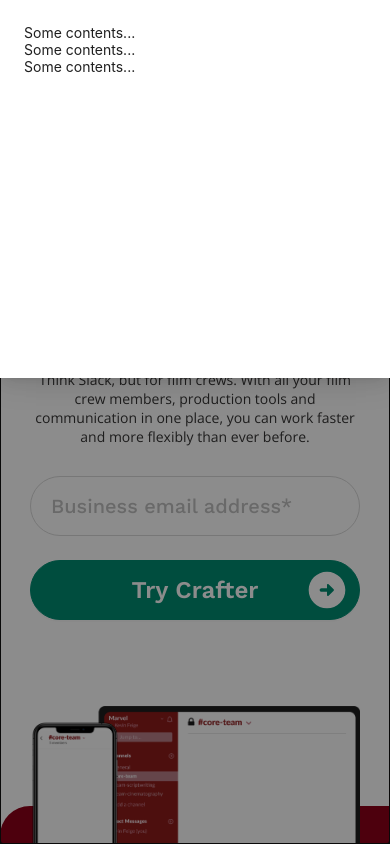
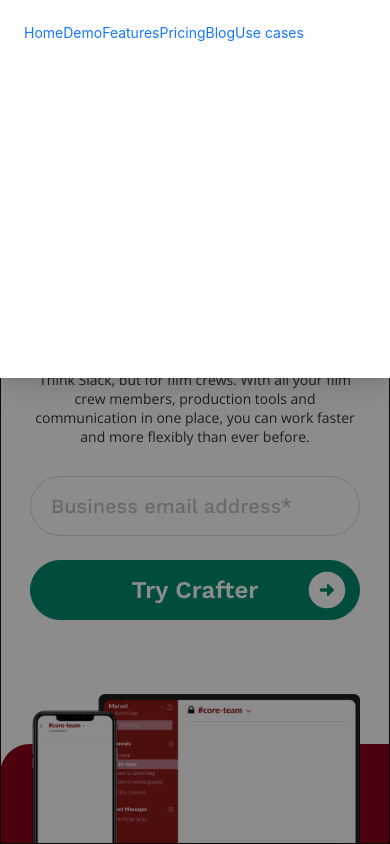
Before and after one commit to jayvaddoriya/crafter, a React (Create React App) app: page / in a window 390 px wide. Both pictures are taken after a click on the icon 333 px from the left and 53 px from the top of the page. Shown: the top 844 px of the page. Built offline with nearby package versions, Linux system fonts and the light colour scheme.

Commit message:
minor changes

```diff
--- a/src/component/Home/CoreTeam/coreTeam.scss
+++ b/src/component/Home/CoreTeam/coreTeam.scss
@@ -6,6 +6,9 @@
   }
   @media (max-width: 768px) {
     padding-top: 62px;
+  }
+  @media (max-width: 425px) {
+    padding-top: 0px;
   }
   .webAndMobileImg {
     background-color: $primaryColor;
@@ -29,7 +32,7 @@
     @media (max-width: 425px) {
       margin-right: 0px;
       border-radius: 30px 0 30px 0;
-      margin-bottom: 120px;
+      margin-bottom: 50px;
       padding: 0 30px;
     }
     .coreTeamMobileImg {
@@ -37,6 +40,9 @@
       margin-top: -200px;
       @media (max-width: 768px) {
         margin-top: -100px;
+      }
+      @media (max-width: 425px) {
+        margin-top: -50px;
       }
     }
   }
@@ -64,5 +70,8 @@
     @media (max-width: 768px) {
       padding: 35px 0 50px 0;
     }
+    @media (max-width: 425px) {
+      padding: 25px 0 30px 0;
+    }
   }
 }
--- a/src/component/Home/HeroSection/heroSection.scss
+++ b/src/component/Home/HeroSection/heroSection.scss
@@ -110,7 +110,7 @@
           width: 400px;
         }
         @media (max-width: 768px) {
-          width: 330px;
+          width: 410px;
         }
         @media (max-width: 425px) {
           width: 100%;
--- a/src/component/Navbar/Navbar.jsx
+++ b/src/component/Navbar/Navbar.jsx
@@ -87,6 +87,8 @@
               fill="#424242"
             />
           </svg>
+        </div>
+      </Header>
       <Drawer
         placement="top"
         className="drawerMenu"
@@ -109,12 +111,20 @@
         }
         open={open}
       >
-            <p>Some contents...</p>
-            <p>Some contents...</p>
-            <p>Some contents...</p>
+        <div className="mobileNavLinks">
+          {linksItem.map((item) => (
+            <NavLink
+              exact
+              to={item.to}
+              className={({ isActive }) =>
+                isActive ? "activeClassName" : "navLink"
+              }
+            >
+              {item.linkName}
+            </NavLink>
+          ))}
+        </div>
       </Drawer>
-        </div>
-      </Header>
     </div>
   );
 };
--- a/src/component/Navbar/navbar.scss
+++ b/src/component/Navbar/navbar.scss
@@ -8,8 +8,6 @@
   height: 108px !important;
   padding-inline: 216px !important;
   border-bottom: 2px solid #eeeeee;
-  position: relative;
-  z-index: 1;
   @media (max-width: 1440px) {
     padding-inline: 100px !important;
   }
@@ -34,6 +32,7 @@
       display: inherit;
     }
   }
+
   .allNavLinks {
     display: flex;
     gap: 50px;
@@ -66,3 +65,32 @@
     }
   }
 }
+// .drawerMenu {
+//   display: none;
+//   padding: 0 44px !important;
+//   .mobileNavLinks {
+//     display: flex;
+//     flex-direction: column;
+//     justify-content: center;
+//     .navLink {
+//       color: $blackColor;
+//       font-weight: 500 !important;
+//       font-size: 24px !important;
+//       border-bottom: 2px solid #eeeeee;
+//       height: 50px;
+//       margin-top: 16px;
+//       &:hover {
+//         color: $primaryColor !important;
+//         font-weight: 500 !important;
+//       }
+//     }
+//     .activeClassName {
+//       font-weight: 500 !important;
+//       font-size: 24px !important;
+//       color: $primaryColor;
+//       border-bottom: 2px solid #eeeeee;
+//       height: 50px;
+//       margin-top: 16px;
+//     }
+//   }
+// }
```
Also changed, not shown: src/App.scss (+10 -0 lines). Lines whose indentation alone changed are shown as unchanged.
